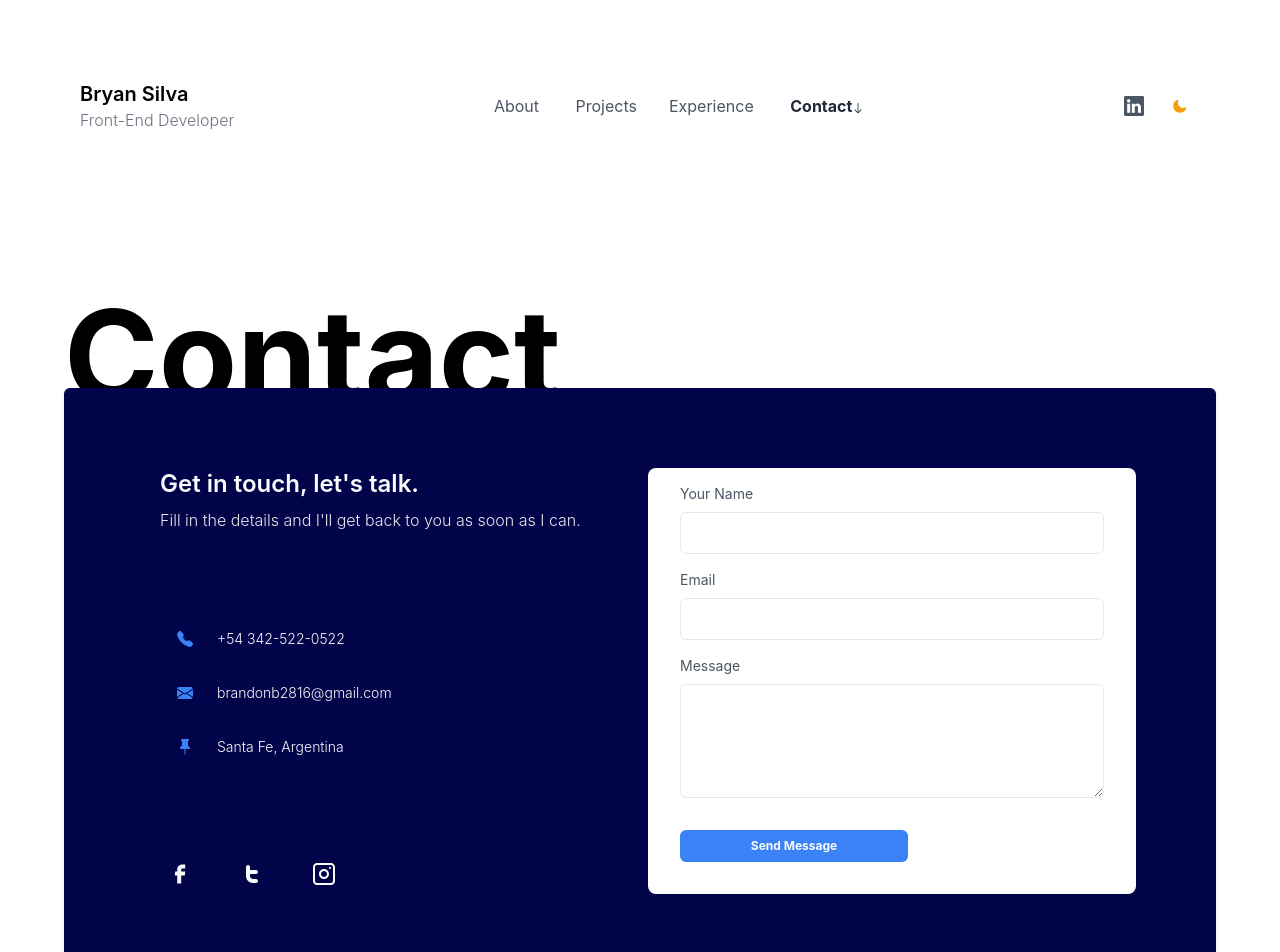
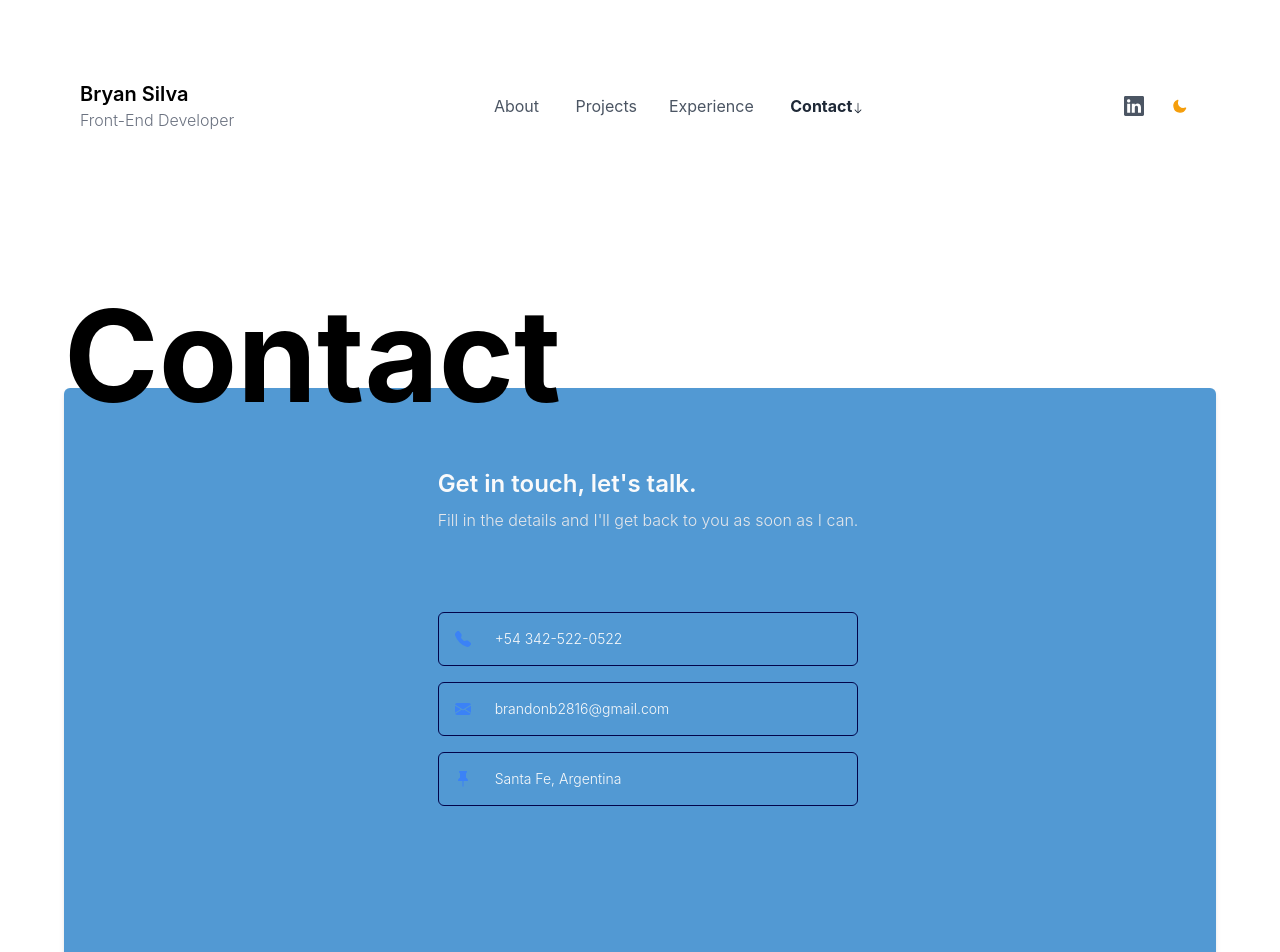
Before and after one commit to bryan2811/bryandev.tech, a Next.js app: page /contact in a window 1280 px wide. Shown: the top 952 px of the page. Built offline with nearby package versions, Linux system fonts and the light colour scheme.

Commit message:
More Tweaks

```diff
--- a/components/Contact.js
+++ b/components/Contact.js
@@ -4,30 +4,31 @@ import userData from "@constants/data";
 export default function Contact() {
   return (
     <section>
-      <div className="max-w-6xl mx-auto h-48 bg-white dark:bg-gray-800 antialiased">
-        <h1 className=" text-5xl md:text-9xl font-bold py-20 text-center md:text-left">
+      <div className="h-48 max-w-6xl mx-auto antialiased bg-white dark:bg-gray-800">
+        <h1 className="relative z-20 py-20 text-5xl font-bold text-center md:text-9xl md:text-left">
           Contact
         </h1>
       </div>
-      <div className="relative z-10 rounded-md shadow-md bg-[#02044A] p-4 md:p-10 lg:p-20 max-w-6xl mx-auto mb-20 -mt-4">
-        <div className="grid grid-cols-1 md:grid-cols-2 gap-4">
+      <div className="relative z-10 rounded-md shadow-md bg-[#5299D3] p-4 md:p-10 lg:p-20 max-w-6xl mx-auto mb-20 -mt-4">
+        <div className="flex justify-center gap-4">
           <div className="md:ml-4">
             <header className="">
-              <h1 className="text-gray-50 font-semibold text-2xl">
+              <h1 className="text-2xl font-semibold text-gray-50">
                 Get in touch, let's talk.
               </h1>
-              <p className="font-light text-base text-gray-200 mt-2">
+              <p className="mt-2 text-base font-light text-gray-200">
                 Fill in the details and I'll get back to you as soon as I can.
               </p>
             </header>
-            <div className="icons-container inline-flex flex-col my-20">
-              <div className="flex flex-row items-center space-x-6 rounded-md border border-[#02044A] hover:border hover:border-blue-500 p-4">
+            <div className="inline-flex flex-col w-full my-20 icons-container">
+              <a href="tel:+543425220522">
+                <div className="flex flex-row items-center space-x-6 rounded-md border border-[#02044A] hover:border hover:border-white p-4">
                   <svg
                     xmlns="http://www.w3.org/2000/svg"
                     width="16"
                     height="16"
                     fill="currentColor"
-                  className="bi bi-telephone-fill h-4 w-4 text-blue-500"
+                    className="w-4 h-4 text-blue-500 bi bi-telephone-fill"
                     viewBox="0 0 16 16"
                   >
                     <path
@@ -35,149 +36,46 @@ export default function Contact() {
                       d="M1.885.511a1.745 1.745 0 0 1 2.61.163L6.29 2.98c.329.423.445.974.315 1.494l-.547 2.19a.678.678 0 0 0 .178.643l2.457 2.457a.678.678 0 0 0 .644.178l2.189-.547a1.745 1.745 0 0 1 1.494.315l2.306 1.794c.829.645.905 1.87.163 2.611l-1.034 1.034c-.74.74-1.846 1.065-2.877.702a18.634 18.634 0 0 1-7.01-4.42 18.634 18.634 0 0 1-4.42-7.009c-.362-1.03-.037-2.137.703-2.877L1.885.511z"
                     />
                   </svg>
-                <p className="text-gray-50 font-light text-sm">
+                    <p className="text-sm font-light text-gray-50">
                       {userData.phone}
                     </p>
                 </div>
-              <div className="flex flex-row items-center space-x-6 rounded-md border border-[#02044A] hover:border hover:border-blue-500 p-4">
+              </a>
+              <a href="mailto:brandonb2816@gmail.com">
+                <div className="flex flex-row items-center space-x-6 rounded-md border my-4 border-[#02044A] hover:border hover:border-white p-4">
                   <svg
                     xmlns="http://www.w3.org/2000/svg"
                     width="16"
                     height="16"
                     fill="currentColor"
-                  className="bi bi-envelope-fill h-4 w-4 text-blue-500"
+                    className="w-4 h-4 text-blue-500 bi bi-envelope-fill"
                     viewBox="0 0 16 16"
                   >
                     <path d="M.05 3.555A2 2 0 0 1 2 2h12a2 2 0 0 1 1.95 1.555L8 8.414.05 3.555zM0 4.697v7.104l5.803-3.558L0 4.697zM6.761 8.83l-6.57 4.027A2 2 0 0 0 2 14h12a2 2 0 0 0 1.808-1.144l-6.57-4.027L8 9.586l-1.239-.757zm3.436-.586L16 11.801V4.697l-5.803 3.546z" />
                   </svg>
-                <p className="text-gray-50 font-light text-sm">
+
+                    <p className="text-sm font-light text-gray-50">
                       {userData.email}
                     </p>
                 </div>
-              <div className="flex flex-row items-center space-x-6 rounded-md border border-[#02044A] hover:border hover:border-blue-500 p-4">
+              </a>
+              <div className="flex flex-row items-center space-x-6 rounded-md border border-[#02044A] hover:border hover:border-white p-4">
                 <svg
                   xmlns="http://www.w3.org/2000/svg"
                   width="16"
                   height="16"
                   fill="currentColor"
-                  className="bi bi-pin-fill h-4 w-4 text-blue-500"
+                  className="w-4 h-4 text-blue-500 bi bi-pin-fill"
                   viewBox="0 0 16 16"
                 >
                   <path d="M4.146.146A.5.5 0 0 1 4.5 0h7a.5.5 0 0 1 .5.5c0 .68-.342 1.174-.646 1.479-.126.125-.25.224-.354.298v4.431l.078.048c.203.127.476.314.751.555C12.36 7.775 13 8.527 13 9.5a.5.5 0 0 1-.5.5h-4v4.5c0 .276-.224 1.5-.5 1.5s-.5-1.224-.5-1.5V10h-4a.5.5 0 0 1-.5-.5c0-.973.64-1.725 1.17-2.189A5.921 5.921 0 0 1 5 6.708V2.277a2.77 2.77 0 0 1-.354-.298C4.342 1.674 4 1.179 4 .5a.5.5 0 0 1 .146-.354z" />
                 </svg>
-                <p className="text-gray-50 font-light text-sm">
+                <p className="text-sm font-light text-gray-50">
                   {userData.address}
                 </p>
               </div>
             </div>
-            <div className="social-icons flex flex-row space-x-8">
-              <a
-                href={userData.socialLinks.facebook}
-                className="h-10 w-10 rounded-full hover:bg-blue-500 flex items-center justify-center cursor-pointer"
-              >
-                <svg
-                  width="24"
-                  height="24"
-                  className="text-gray-50"
-                  viewBox="0 0 24 24"
-                  fill="none"
-                  xmlns="http://www.w3.org/2000/svg"
-                >
-                  <path
-                    d="M9.19795 21.5H13.198V13.4901H16.8021L17.198 9.50977H13.198V7.5C13.198 6.94772 13.6457 6.5 14.198 6.5H17.198V2.5H14.198C11.4365 2.5 9.19795 4.73858 9.19795 7.5V9.50977H7.19795L6.80206 13.4901H9.19795V21.5Z"
-                    fill="currentColor"
-                  />
-                </svg>
-              </a>
-              <a
-                href={userData.socialLinks.twitter}
-                className="h-10 w-10 rounded-full hover:bg-blue-500 flex items-center justify-center cursor-pointer"
-              >
-                <svg
-                  width="24"
-                  height="24"
-                  className="text-gray-50"
-                  viewBox="0 0 24 24"
-                  fill="none"
-                  xmlns="http://www.w3.org/2000/svg"
-                >
-                  <path
-                    fillRule="evenodd"
-                    clipRule="evenodd"
-                    d="M8 3C9.10457 3 10 3.89543 10 5V8H16C17.1046 8 18 8.89543 18 10C18 11.1046 17.1046 12 16 12H10V14C10 15.6569 11.3431 17 13 17H16C17.1046 17 18 17.8954 18 19C18 20.1046 17.1046 21 16 21H13C9.13401 21 6 17.866 6 14V5C6 3.89543 6.89543 3 8 3Z"
-                    fill="currentColor"
-                  />
-                </svg>
-              </a>
-              <a
-                href={userData.socialLinks.instagram}
-                className="h-10 w-10 rounded-full hover:bg-blue-500 flex items-center justify-center cursor-pointer"
-              >
-                <svg
-                  width="24"
-                  height="24"
-                  className="text-gray-50"
-                  viewBox="0 0 24 24"
-                  fill="none"
-                  xmlns="http://www.w3.org/2000/svg"
-                >
-                  <path
-                    fillRule="evenodd"
-                    clipRule="evenodd"
-                    d="M12 7C9.23858 7 7 9.23858 7 12C7 14.7614 9.23858 17 12 17C14.7614 17 17 14.7614 17 12C17 9.23858 14.7614 7 12 7ZM9 12C9 13.6569 10.3431 15 12 15C13.6569 15 15 13.6569 15 12C15 10.3431 13.6569 9 12 9C10.3431 9 9 10.3431 9 12Z"
-                    fill="currentColor"
-                  />
-                  <path
-                    d="M18 5C17.4477 5 17 5.44772 17 6C17 6.55228 17.4477 7 18 7C18.5523 7 19 6.55228 19 6C19 5.44772 18.5523 5 18 5Z"
-                    fill="currentColor"
-                  />
-                  <path
-                    fillRule="evenodd"
-                    clipRule="evenodd"
-                    d="M5 1C2.79086 1 1 2.79086 1 5V19C1 21.2091 2.79086 23 5 23H19C21.2091 23 23 21.2091 23 19V5C23 2.79086 21.2091 1 19 1H5ZM19 3H5C3.89543 3 3 3.89543 3 5V19C3 20.1046 3.89543 21 5 21H19C20.1046 21 21 20.1046 21 19V5C21 3.89543 20.1046 3 19 3Z"
-                    fill="currentColor"
-                  />
-                </svg>
-              </a>
           </div>
-          </div>
-          <form className="form rounded-lg bg-white p-4 flex flex-col">
-            <label htmlFor="name" className="text-sm text-gray-600 mx-4">
-              {" "}
-              Your Name
-            </label>
-            <input
-              type="text"
-              className="font-light rounded-md border focus:outline-none py-2 mt-2 px-1 mx-4 focus:ring-2 focus:border-none ring-blue-500"
-              name="name"
-            />
-            <label htmlFor="email" className="text-sm text-gray-600 mx-4 mt-4">
-              Email
-            </label>
-            <input
-              type="text"
-              className="font-light rounded-md border focus:outline-none py-2 mt-2 px-1 mx-4 focus:ring-2 focus:border-none ring-blue-500"
-              name="email"
-            />
-            <label
-              htmlFor="message"
-              className="text-sm text-gray-600 mx-4 mt-4"
-            >
-              Message
-            </label>
-            <textarea
-              rows="4"
-              type="text"
-              className="font-light rounded-md border focus:outline-none py-2 mt-2 px-1 mx-4 focus:ring-2 focus:border-none ring-blue-500"
-              name="message"
-            ></textarea>
-            <button
-              type="submit"
-              className="bg-blue-500 rounded-md w-1/2 mx-4 mt-8 py-2 text-gray-50 text-xs font-bold"
-            >
-              Send Message
-            </button>
-          </form>
         </div>
       </div>
     </section>
--- a/components/FavouriteProjects.js
+++ b/components/FavouriteProjects.js
@@ -74,7 +74,7 @@ export default function FavouriteProjects() {
           </a>
           {/* Single card */}
           <a
-            href=""
+            href="https://obscure-springs-20870.herokuapp.com/"
             className="block object-cover w-full col-span-3 sm:col-span-1"
           >
             <div className="relative overflow-hidden shadow-2xl">
--- a/constants/data.js
+++ b/constants/data.js
@@ -9,51 +9,31 @@ const userData = {
   address: "Santa Fe, Argentina",
   projects: [
     {
-      title: "Tailwind Master Kit",
-      link: "https://tailwindmasterkit.com",
-      imgUrl: "/tmk.jpg",
+      title: "Reprasis",
+      link: "http://info.reprasis.org/",
+      imgUrl: "/info-reprasis-dark.png",
     },
     {
-      title: "PlaceholderTech",
-      link: "https://placeholdertech.in",
-      imgUrl: "/placeholdertech.png",
+      title: "Airbnb Clon",
+      link: "https://bryan2811.github.io/Airbnb/",
+      imgUrl: "/airbnb-clon.png",
     },
     {
-      title: "Portfolio",
-      link: "",
-      imgUrl: "/portfolio.png",
+      title: "Travel Agency",
+      link: "https://obscure-springs-20870.herokuapp.com/",
+      imgUrl: "/agencia-project.png",
     },
     {
-      title: "CovidRescue",
-      link: "https://covidrescue.co.in",
-      imgUrl: "/covidrescue.png",
-    },
-    {
-      title: "Algochurn",
-      link: "https://algochurn.com",
-      imgUrl: "/algochurn.png",
-    },
-    {
-      title: "Playground",
-      link: "https://play.placeholdertech.in",
-      imgUrl: "/playground.png",
-    },
-    {
-      title: "Feedmeback",
-      link: "https://feedmeback.vercel.app",
-      imgUrl: "/feedmeback.png",
-    },
-    {
-      title: "Devmedium",
-      link: "https://devmedium.vercel.app",
-      imgUrl: "/devmedium.png",
-    },
+      title: "Netflix Login",
+      link: "https://bryan2811.github.io/netflix-clon/index.html",
+      imgUrl: "/netflix-login.png",
+    }
   ],
   about: {
     title:
       "I'm a software developer that loves building products and web applications that impact millions of lives",
     description: [
-      `I started learning programming when I was 16 years old 👨🏻‍💻 and I fell in love with the Front-End stack, in 2019 I got a Platzi Scholarship that helped me to keep learning while I was still in Venezuela. In 2020 I migrated to Argentina and had the opportunity to participate in a project that would go to the University of Buenos Aires in 2021, in which I contributed my Front-End skills to update some views of this system.`,
+      `I started learning programming when I was 17 years old 👨🏻‍💻 and I fell in love with the Front-End stack, in 2019 I got a Platzi Scholarship that helped me to keep learning while I was still in Venezuela. In 2020 I migrated to Argentina and had the opportunity to participate in a project that would go to the University of Buenos Aires in 2021, in which I contributed my Front-End skills to update some views of this system.`,
       `Also in that year I started working with Leadbox, a Canadian company that develops solutions to improve the conversions of different car dealers, such as Ford, Honda, Nissan, Toyota, among others.`,
       `The technologies I work with on a daily basis are: Tailwind, PHP, VueJS, Javascript, Wordpress.`,
       `I also have knowledge in: React, NodeJS, Web Performance, SEO, Google Analytics, Google Tag Manager, Data Studio.`,
@@ -79,13 +59,13 @@ const userData = {
     {
       title: "Student",
       company: "Platzi",
-      year: "2021 ♾",
+      year: "2018-2022",
       companyLink: "https://platzi.com/",
       desc: "I started my first steps in programming on this platform and I am still using it today to continue learning.",
     },
   ],
   resumeUrl:
-    "https://drive.google.com/file/d/1xmE3BOmgM7TAOOgVp36xQIQvYDntDYoo/view?usp=sharing",
+    "",
   socialLinks: {
     instagram: "https://instagram.com/bryansilva28",
     twitter: "https://twitter.com/devsilv",
```
Also changed, not shown: public/netflix-login.png (added). Lines whose indentation alone changed are shown as unchanged.
